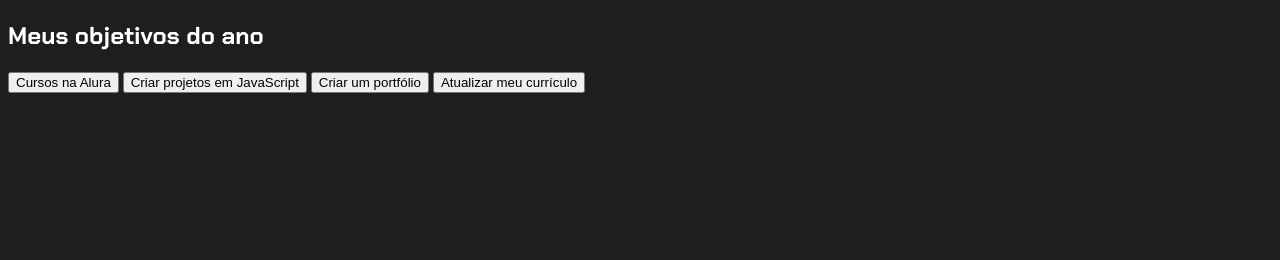
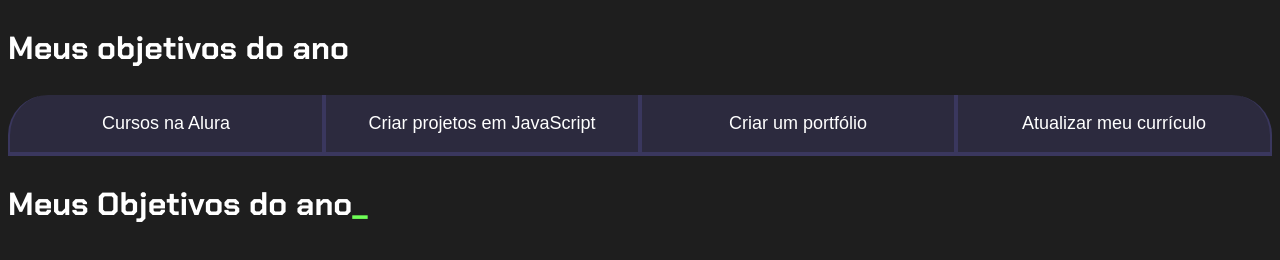
Before and after one commit to EnzoGD/MetasSite, a plain HTML site: page index.html in a window 1280 px wide. Drawn offline with Linux system fonts and the light colour scheme.

Commit message:
Add files via upload

```diff
--- a/index.html
+++ b/index.html
@@ -16,6 +16,8 @@
             <button class="botao">Criar um portfólio</button>
             <button class="botao">Atualizar meu currículo</button>
         </div>
+        <h2 class="titulo-principal">Meus Objetivos do ano<span>_</span></h2>
+
     </section>
 </body>
 </html>
--- a/style.css
+++ b/style.css
@@ -14,3 +14,68 @@ body {
     color: var(--branco);
     font-family: 'Chakra Petch', sans-serif;
   }
+
+.conteudo-principal {
+    display: flex;
+    flex-direction: column;
+    justify-content: center;
+    align-items: center;
+    max-width: 1200px;
+    width: 100%;
+    margin: 0 auto;
+}
+
+.titulo-principal {
+    text-align: left;
+    width: 100%;
+    font-size: 32px;
+}
+
+.titulo-principal span {
+    color: var(--verde);
+}
+
+.botao {
+    font-family: "Crakra Petch", sans-serif;
+    background-color: var(--botao-inativo);
+    color: var(--branco);
+    display: flex;
+    justify-content: center;
+    padding: 1em;
+    font-size: 18px;
+    align-items: center;
+    width: 100%;
+    border-bottom: 4px solid var(--botao-ativo);
+    border-left: 2px solid var(--botao-ativo);
+    border-right: 2px solid var(--botao-ativo);
+    border-top: none;
+
+}
+
+.botoes {
+    display: block;
+}
+
+@media screen and (min-width: 768px) {
+    .botoes {
+        display: flex;
+    }
+}
+
+.botao:first-child {
+    border-radius: 40px 40px 0 0;
+}
+
+@media screen and (min-width: 768px) {
+    .botoes {
+        display: flex;
+    }
+
+    .botao:first-child {
+        border-radius: 40px 0 0 0;
+    }
+
+    .botao:last-child {
+        border-radius: 0 40px 0 0;
+    }
+}
```
